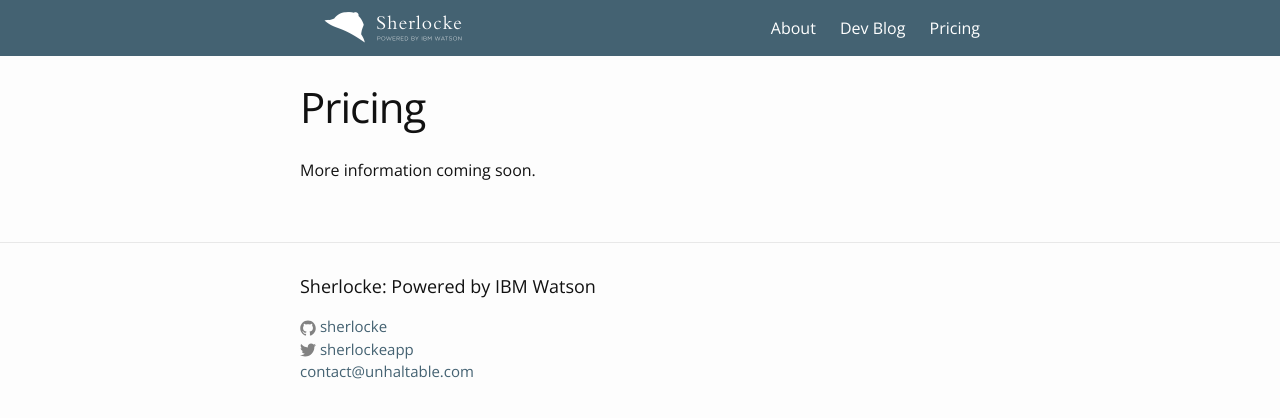
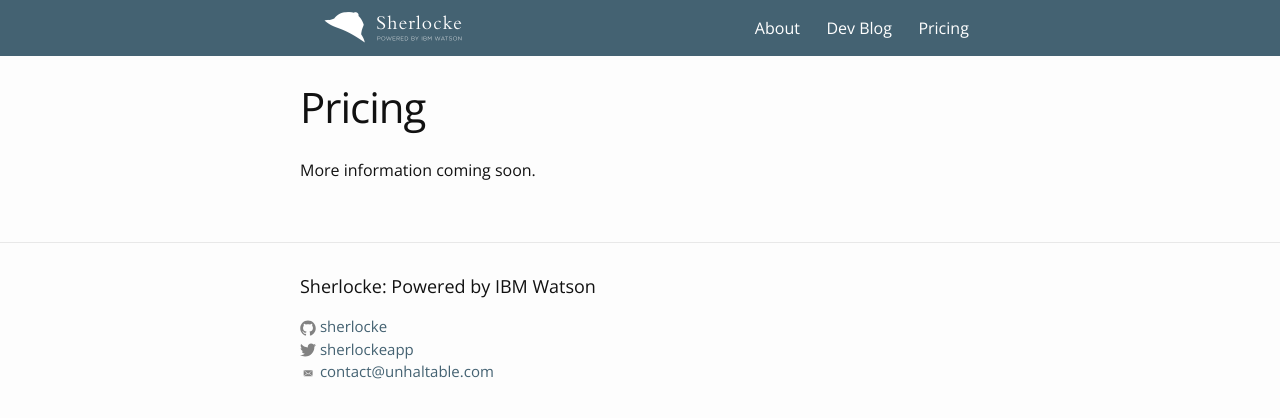
Before and after one commit to sherlocke/sherlocke.github.io, a Jekyll site: the page built from pricing.md, in a window 1280 px wide. Shown: the top 418 px of the page. Built offline with Jekyll 4.4.1, drawn with Linux system fonts in a browser that asks for light colours.

Commit message:
Remove other hero images, add email SVG icon, and tweak navbar hover effect

```diff
--- a/_includes/footer.html
+++ b/_includes/footer.html
@@ -13,7 +13,7 @@
             <a href="https://github.com/{{ site.github_username }}">
               <span class="icon  icon--github">
                 <svg viewBox="0 0 16 16">
-                  <path fill="#828282" d="M7.999,0.431c-4.285,0-7.76,3.474-7.76,7.761 c0,3.428,2.223,6.337,5.307,7.363c0.388,0.071,0.53-0.168,0.53-0.374c0-0.184-0.007-0.672-0.01-1.32 c-2.159,0.469-2.614-1.04-2.614-1.04c-0.353-0.896-0.862-1.135-0.862-1.135c-0.705-0.481,0.053-0.472,0.053-0.472 c0.779,0.055,1.189,0.8,1.189,0.8c0.692,1.186,1.816,0.843,2.258,0.645c0.071-0.502,0.271-0.843,0.493-1.037 C4.86,11.425,3.049,10.76,3.049,7.786c0-0.847,0.302-1.54,0.799-2.082C3.768,5.507,3.501,4.718,3.924,3.65 c0,0,0.652-0.209,2.134,0.796C6.677,4.273,7.34,4.187,8,4.184c0.659,0.003,1.323,0.089,1.943,0.261 c1.482-1.004,2.132-0.796,2.132-0.796c0.423,1.068,0.157,1.857,0.077,2.054c0.497,0.542,0.798,1.235,0.798,2.082 c0,2.981-1.814,3.637-3.543,3.829c0.279,0.24,0.527,0.713,0.527,1.437c0,1.037-0.01,1.874-0.01,2.129 c0,0.208,0.14,0.449,0.534,0.373c3.081-1.028,5.302-3.935,5.302-7.362C15.76,3.906,12.285,0.431,7.999,0.431z"/>
+                  <path fill="#446272" d="M7.999,0.431c-4.285,0-7.76,3.474-7.76,7.761 c0,3.428,2.223,6.337,5.307,7.363c0.388,0.071,0.53-0.168,0.53-0.374c0-0.184-0.007-0.672-0.01-1.32 c-2.159,0.469-2.614-1.04-2.614-1.04c-0.353-0.896-0.862-1.135-0.862-1.135c-0.705-0.481,0.053-0.472,0.053-0.472 c0.779,0.055,1.189,0.8,1.189,0.8c0.692,1.186,1.816,0.843,2.258,0.645c0.071-0.502,0.271-0.843,0.493-1.037 C4.86,11.425,3.049,10.76,3.049,7.786c0-0.847,0.302-1.54,0.799-2.082C3.768,5.507,3.501,4.718,3.924,3.65 c0,0,0.652-0.209,2.134,0.796C6.677,4.273,7.34,4.187,8,4.184c0.659,0.003,1.323,0.089,1.943,0.261 c1.482-1.004,2.132-0.796,2.132-0.796c0.423,1.068,0.157,1.857,0.077,2.054c0.497,0.542,0.798,1.235,0.798,2.082 c0,2.981-1.814,3.637-3.543,3.829c0.279,0.24,0.527,0.713,0.527,1.437c0,1.037-0.01,1.874-0.01,2.129 c0,0.208,0.14,0.449,0.534,0.373c3.081-1.028,5.302-3.935,5.302-7.362C15.76,3.906,12.285,0.431,7.999,0.431z"></path>
                 </svg>
               </span>
 
@@ -37,7 +37,16 @@
           </li>
           {% endif %}
 
-          <li><a href="mailto:{{ site.email }}">{{ site.email }}</a></li>
+          <li>
+            <a href="mailto:{{ site.email }}">
+              <span class="icon  icon--email">
+                <svg viewBox="0 0 60 60">
+                  <path fill="#446272" d="M35.0384324,31.6384006 L47.2131148,40.5764264 L47.2131148,20 L35.0384324,31.6384006 Z M13.7704918,20 L13.7704918,40.5764264 L25.9449129,31.6371491 L13.7704918,20 Z M30.4918033,35.9844891 L27.5851037,33.2065217 L13.7704918,42 L47.2131148,42 L33.3981762,33.2065217 L30.4918033,35.9844891 Z M46.2098361,20 L14.7737705,20 L30.4918033,32.4549304 L46.2098361,20 Z M46.2098361,20"></path>
+                </svg>
+              </span>
+              <span class="email">{{ site.email }}</span>
+            </a>
+          </li>
         </ul>
       </div>
     </div>
--- a/_sass/_layout.scss
+++ b/_sass/_layout.scss
@@ -31,11 +31,12 @@
 
   .page-link {
     color: #fff;
-    line-height: $base-line-height;
+    padding: 1em 0.7em;
+    transition: box-shadow 0.2s linear;
 
-    // Gaps between nav items, but not on the first one
-    &:not(:first-child) {
-      margin-left: 20px;
+    &:hover {
+      box-shadow: inset 0 -3px 0 #fff;
+      text-decoration: none;
     }
   }
 
@@ -165,7 +166,7 @@
 }
 
 #hero {
-  background: url(/img/5.jpg) no-repeat center center / cover;
+  background: url(/img/newyork.jpg) no-repeat center center / cover;
   display: table;
   height: 100%;
   width: 100%;
```
Also changed, not shown: other parts of _includes/footer.html (+2 -2 lines), 6 other files.
